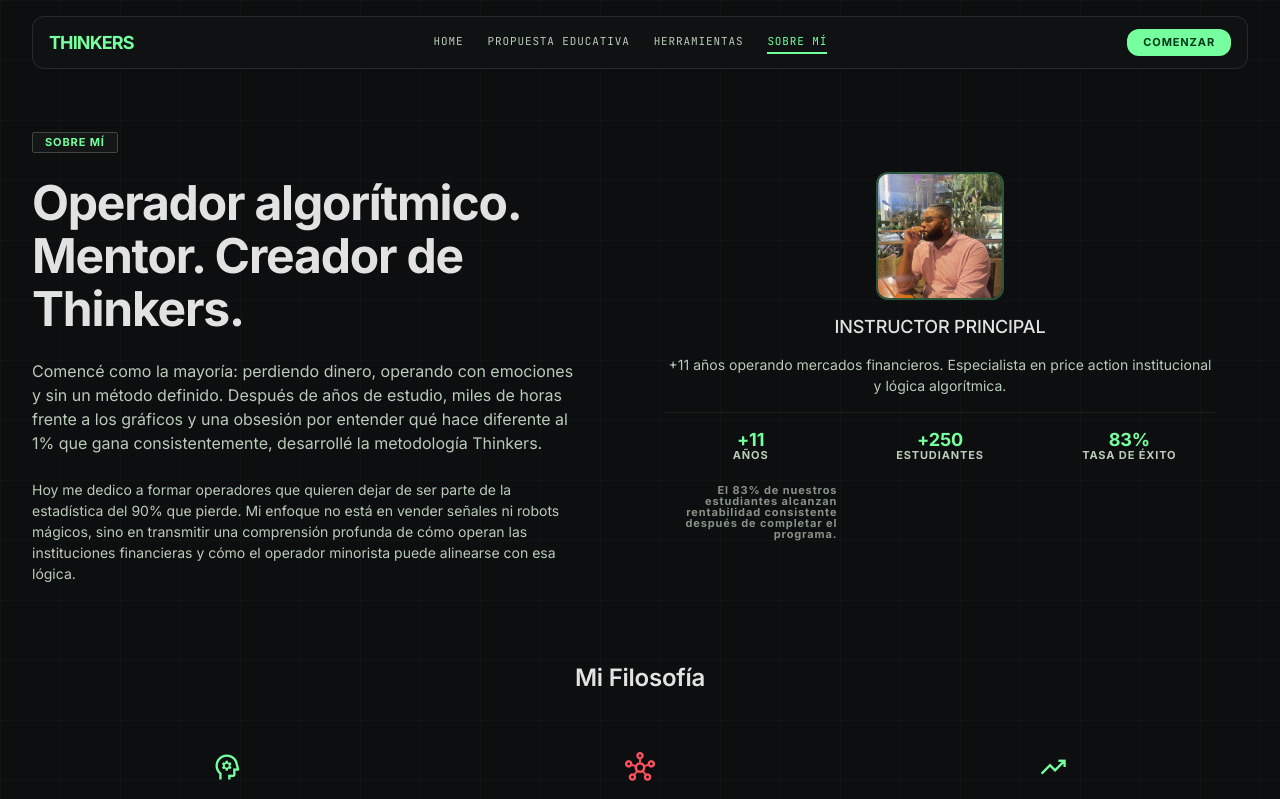
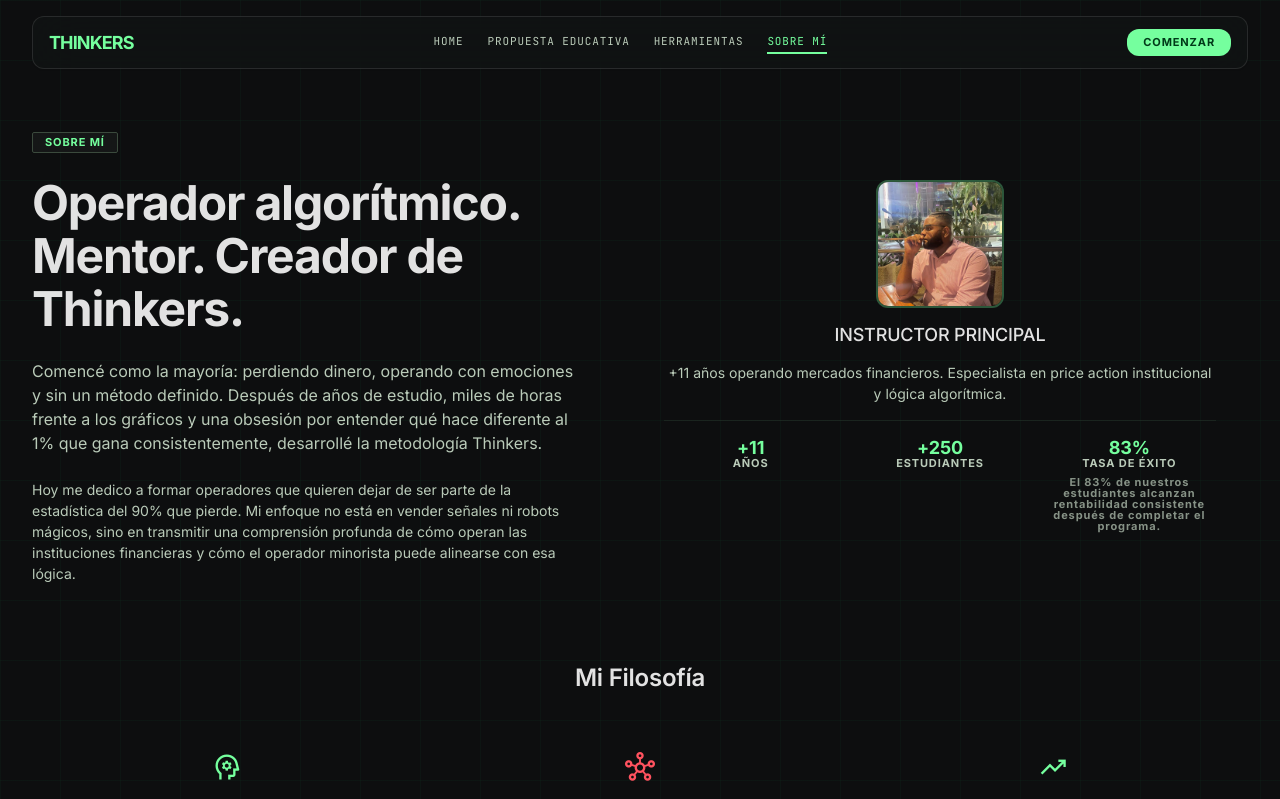
Before and after one commit to srbills04/institutional-alpha, an Angular app: page /sobre-mi in a window 1280 px wide. Shown: the top 799 px of the page. Built offline with nearby package versions, Linux system fonts and the light colour scheme.

Commit message:
fix: mover eslogan de 83% dentro de columna tasa de exito

```diff
--- a/src/app/pages/sobre-mi/sobre-mi.component.html
+++ b/src/app/pages/sobre-mi/sobre-mi.component.html
@@ -33,8 +33,8 @@
 <div class="absolute bottom-full left-1/2 -translate-x-1/2 mb-2 px-3 py-2 bg-surface-container-high border border-outline-variant/30 rounded-lg text-body-md text-on-surface whitespace-nowrap opacity-0 group-hover:opacity-100 transition-opacity pointer-events-none z-10">
 83% de nuestros estudiantes son rentables después de completar el programa
 </div>
+<p class="text-label-caps text-on-surface-variant/70 pt-2 text-center">El 83% de nuestros estudiantes alcanzan rentabilidad consistente después de completar el programa.</p>
 </div>
-<p class="text-label-caps text-on-surface-variant/70 pt-2 text-right">El 83% de nuestros estudiantes alcanzan rentabilidad consistente después de completar el programa.</p>
 </div>
 </div>
 </section>
```
